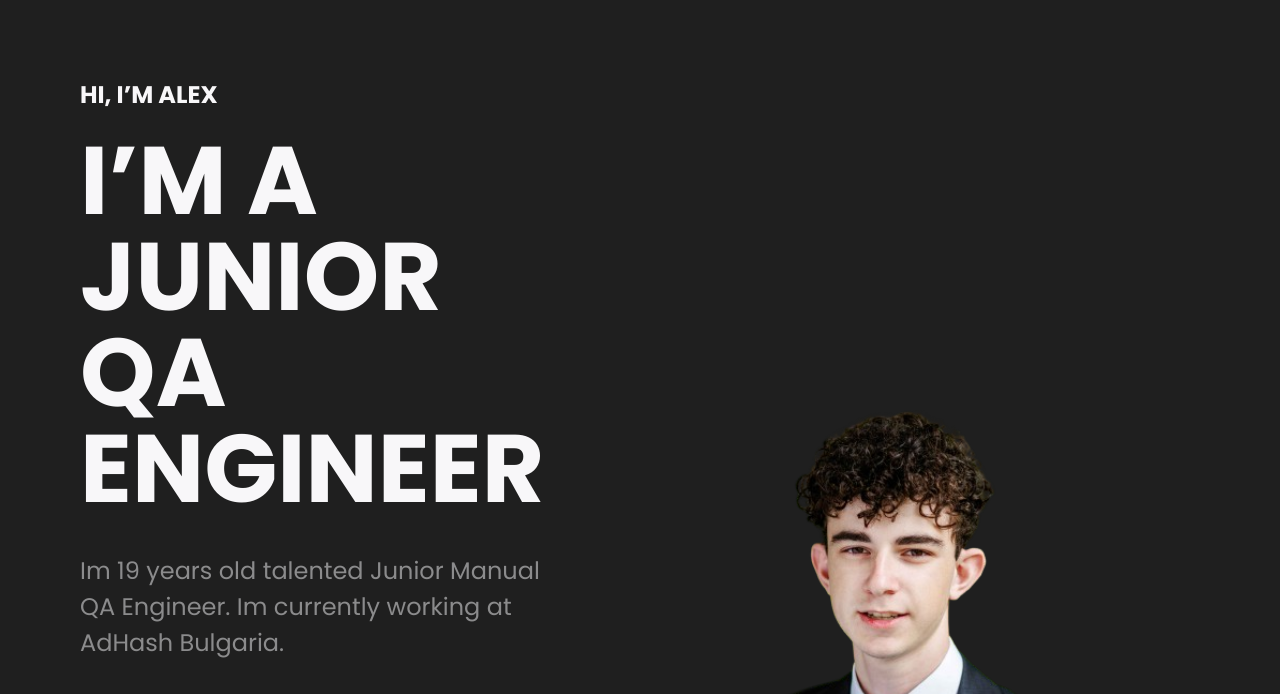
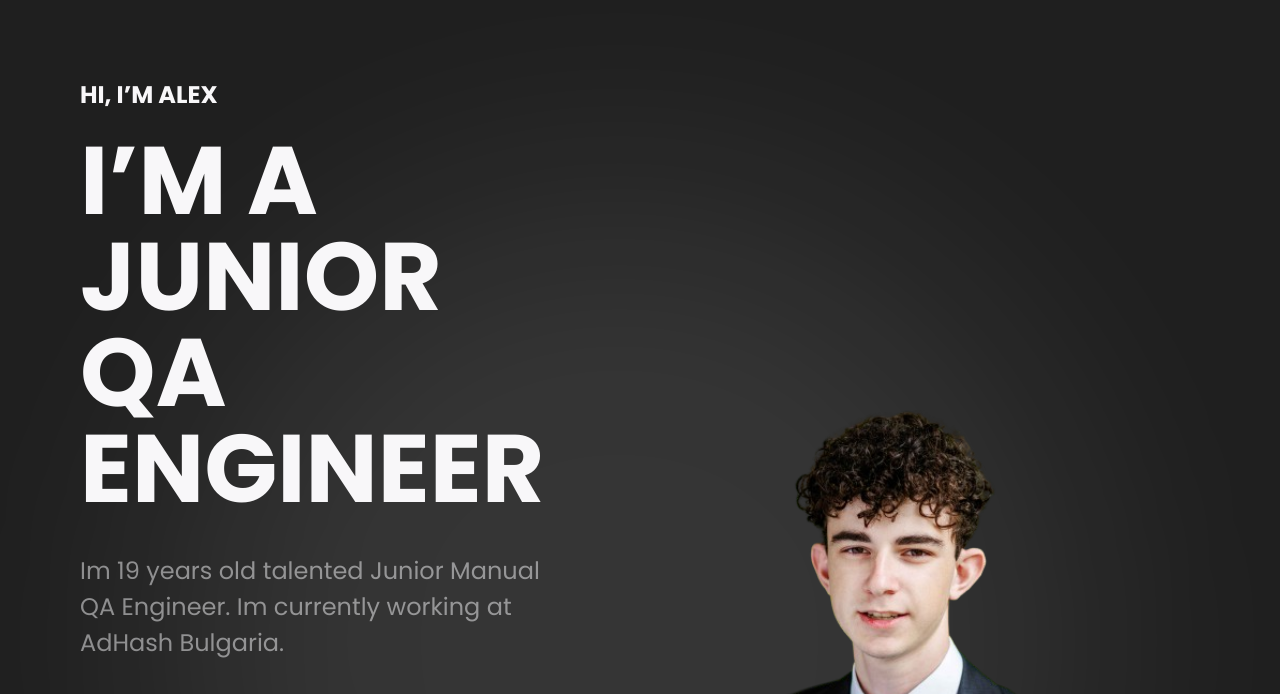
Before and after one commit to EyeSy/Portfolio-Page, a plain HTML site: page index.html in a window 1280 px wide. Shown: the part 100-794 px from the top of the page. Drawn offline with Linux system fonts and the light colour scheme.

Commit message:
change : style on hero

```diff
--- a/css/styles.css
+++ b/css/styles.css
@@ -10,6 +10,7 @@ body {
     font: 14px/1.5 'Poppins', 'sans-serif';
     background: #1F1F1F;
     padding: 0 80px;
+    overflow-y: hidden;
 }
 
 ul,
@@ -81,7 +82,7 @@ img {
     color: rgba(248, 247, 249, 0.50);
 }
 
-.social-media>.social-icon>.link>img{
+.social-media>.social-icon>.link>img {
     transition: 0.4s ease-in;
 }
 
@@ -105,6 +106,20 @@ img {
 .hero-image {
     position: relative;
     flex: 8;
+}
+
+.hero-image::before {
+    z-index: -1000;
+    position: absolute;
+    bottom: -20rem;
+    right: 8rem;
+    display: block;
+    content: '';
+    width: 905px;
+    height: 897px;
+    border-radius: 905px;
+    background: rgba(248, 247, 249, 0.10);
+    filter: blur(128px);
 }
 
 .hero-image img {
```
